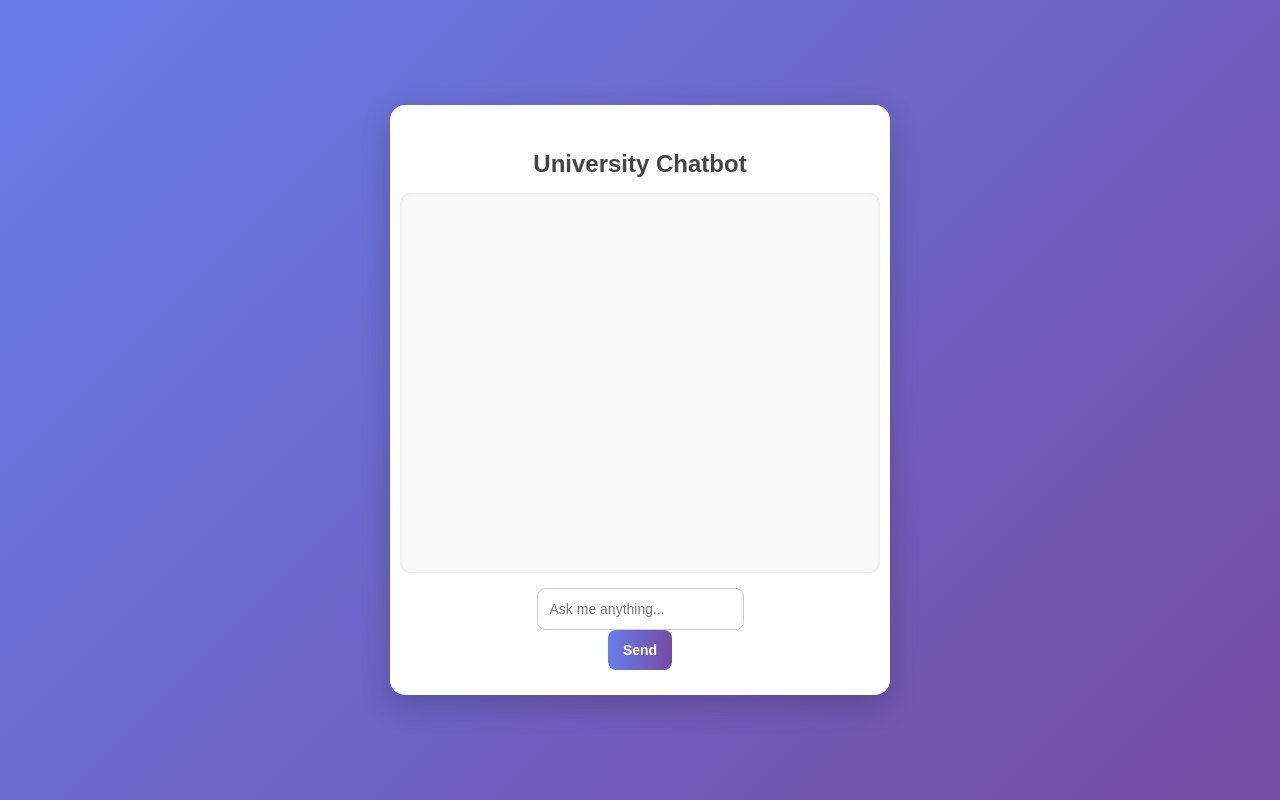
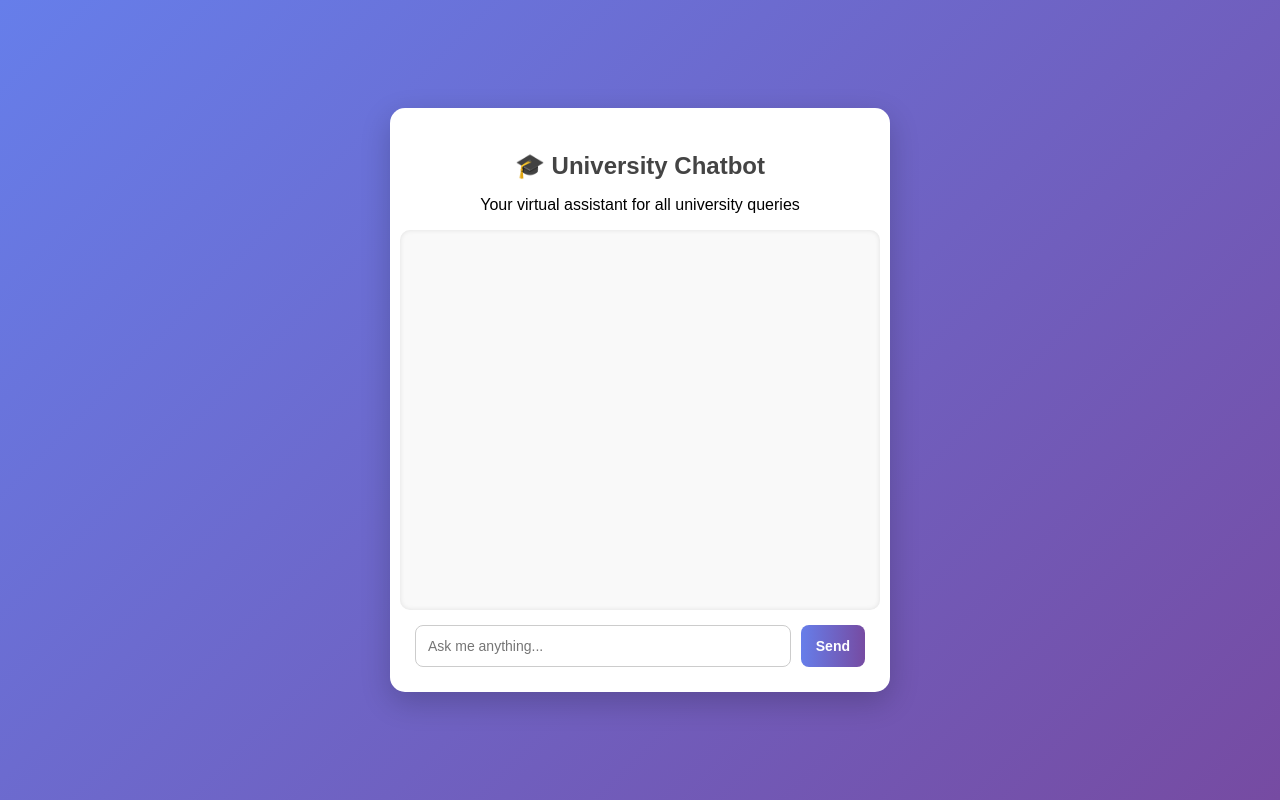
Before and after one commit to Prityanshu/AI_MENTOR_FINAL_PROJECT, a plain HTML site: page tpnew/index.html in a window 1280 px wide. Drawn offline with Linux system fonts and the light colour scheme.

Commit message:
Update index.html

```diff
--- a/tpnew/index.html
+++ b/tpnew/index.html
@@ -1,4 +1,4 @@
-<!DOCTYPE html>
+<!-- <!DOCTYPE html>
 <html lang="en">
 <head>
     <meta charset="UTF-8">
@@ -16,4 +16,28 @@
 
     <script src="script.js"></script>
 </body>
+</html> -->
+<!DOCTYPE html>
+<html lang="en">
+<head>
+    <meta charset="UTF-8">
+    <meta name="viewport" content="width=device-width, initial-scale=1.0">
+    <title>University Chatbot</title>
+    <link rel="stylesheet" href="styles.css">
+</head>
+<body>
+    <div class="chat-container">
+        <header>
+            <h2>🎓 University Chatbot</h2>
+            <p>Your virtual assistant for all university queries</p>
+        </header>
+        <div id="chat-box"></div>
+        <div class="input-group">
+            <input type="text" id="user-input" placeholder="Ask me anything...">
+            <button onclick="sendMessage()">Send</button>
+        </div>
+    </div>
+
+    <script src="script.js"></script>
+</body>
 </html>
```
